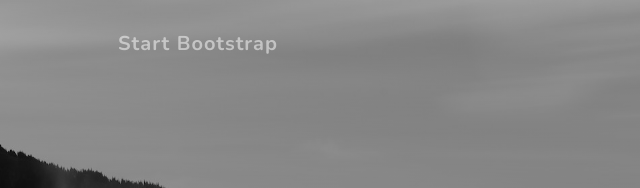
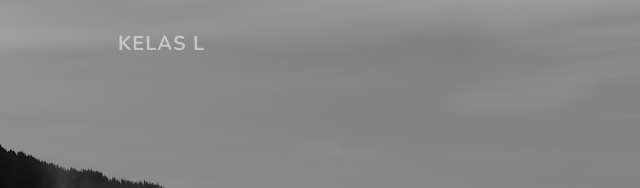
Before and after one commit to Diva793/TwoZep, a plain HTML site: page index.html in a window 1280 px wide. Shown: the top 188 px of the page, 0-640 px from the left. Drawn offline with nearby package versions, Linux system fonts and the light colour scheme.

Commit message:
Update index.html

```diff
--- a/index.html
+++ b/index.html
@@ -19,7 +19,7 @@
         <!-- Navigation-->
         <nav class="navbar navbar-expand-lg navbar-light fixed-top" id="mainNav">
             <div class="container px-4 px-lg-5">
-                <a class="navbar-brand" href="#page-top">Start Bootstrap</a>
+                <a class="navbar-brand" href="#page-top">KELAS L</a>
                 <button class="navbar-toggler navbar-toggler-right" type="button" data-bs-toggle="collapse" data-bs-target="#navbarResponsive" aria-controls="navbarResponsive" aria-expanded="false" aria-label="Toggle navigation">
                     Menu
                     <i class="fas fa-bars"></i>
```
